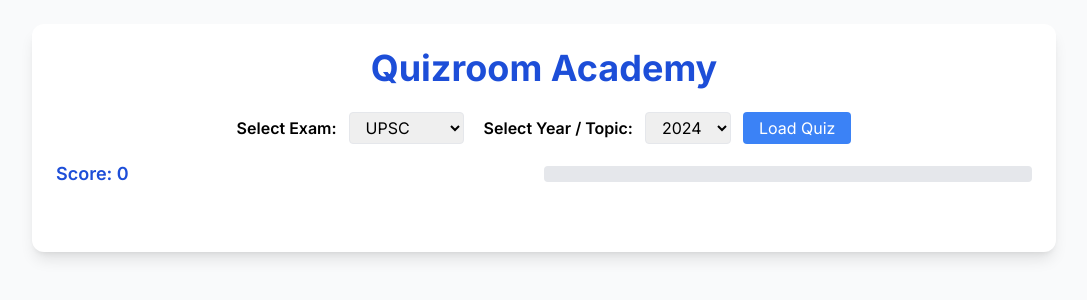
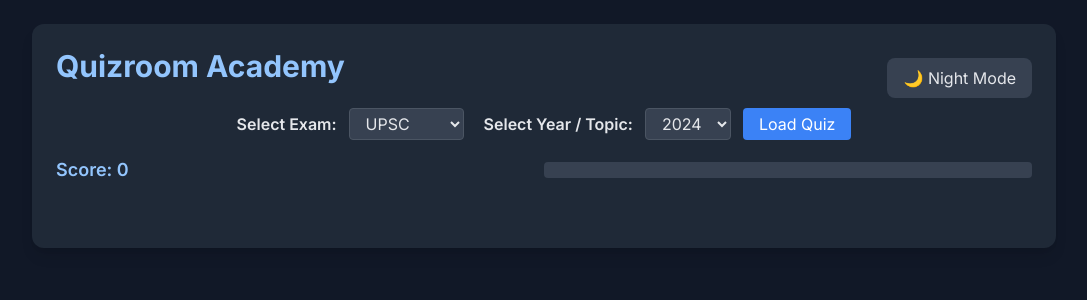
Before and after one commit to sanyasharma7/Quizroom-Academy-, a Flask app: page / in a window 1280 px wide. Shown: the top 300 px of the page, without its empty margins (96-1183 px from the left). Run offline with Flask 3, Linux system fonts and the light colour scheme; some libraries are stand-ins or nearby versions.

Commit message:
Update index.html

```diff
--- a/templates/index.html
+++ b/templates/index.html
@@ -1,43 +1,64 @@
 <!DOCTYPE html>
-<html lang="en">
+<html lang="en" class="dark">
 <head>
 <meta charset="UTF-8">
 <title>Quizroom Academy</title>
+
+<!-- Tailwind -->
 <script src="https://cdn.tailwindcss.com"></script>
+
+<!-- Chart.js -->
 <script src="https://cdn.jsdelivr.net/npm/chart.js"></script>
+
+<!-- Google Font -->
 <link href="https://fonts.googleapis.com/css2?family=Inter:wght@400;600;700&display=swap" rel="stylesheet">
+
 <style>
-body { font-family: 'Inter', sans-serif; }
+body { font-family: 'Inter', sans-serif; transition: background 0.4s, color 0.4s; }
 .card:hover { transform: scale(1.03); transition: all 0.3s ease; }
-.badge { animation: bounce 1s infinite; }
-@keyframes bounce { 0%,100%{transform:translateY(0);}50%{transform:translateY(-8px);} }
 </style>
+
+<script>
+// Tailwind dark mode class setup
+tailwind.config = {
+  darkMode: 'class'
+}
+</script>
 </head>
-<body class="bg-gray-50 p-6">
 
-<div class="max-w-5xl mx-auto bg-white p-6 rounded-xl shadow-lg">
+<body class="bg-gray-50 dark:bg-gray-900 p-6 text-gray-900 dark:text-gray-200">
 
-<h1 class="text-4xl font-bold text-center mb-6 text-blue-700">Quizroom Academy</h1>
+<div class="max-w-5xl mx-auto bg-white dark:bg-gray-800 p-6 rounded-xl shadow-lg">
 
-<!-- Exam & Subtopic Selection -->
+<!-- Header -->
+<div class="flex justify-between items-center">
+  <h1 class="text-3xl font-bold mb-6 text-blue-700 dark:text-blue-300">Quizroom Academy</h1>
+
+  <!-- Theme Toggle -->
+  <button id="themeToggle" class="px-4 py-2 rounded-lg bg-gray-200 dark:bg-gray-700 hover:bg-gray-300 dark:hover:bg-gray-600">
+    🌙 Night Mode
+  </button>
+</div>
+
+<!-- Exam & Topic Select -->
 <div class="mb-4 text-center flex flex-wrap justify-center items-center gap-3">
   <label class="font-semibold">Select Exam:</label>
-  <select id="examSelect" class="border rounded px-3 py-1">
+  <select id="examSelect" class="border rounded px-3 py-1 dark:bg-gray-700 dark:border-gray-600">
     <option value="upsc">UPSC</option>
     <option value="neet_pg">NEET PG</option>
     <option value="ssc">SSC</option>
   </select>
 
   <label class="font-semibold ml-2">Select Year / Topic:</label>
-  <select id="subtopicSelect" class="border rounded px-3 py-1"></select>
+  <select id="subtopicSelect" class="border rounded px-3 py-1 dark:bg-gray-700 dark:border-gray-600"></select>
 
   <button id="loadBtn" class="bg-blue-500 text-white px-4 py-1 rounded hover:bg-blue-600">Load Quiz</button>
 </div>
 
-<!-- Live Score & Progress -->
+<!-- Score + Progress -->
 <div class="flex justify-between items-center mb-4">
-  <div id="liveScore" class="text-lg font-semibold text-blue-700">Score: 0</div>
-  <div class="w-1/2 bg-gray-200 h-4 rounded">
+  <div id="liveScore" class="text-lg font-semibold text-blue-700 dark:text-blue-300">Score: 0</div>
+  <div class="w-1/2 bg-gray-200 dark:bg-gray-700 h-4 rounded">
     <div id="progressBar" class="h-4 bg-green-500 rounded w-0 transition-all"></div>
   </div>
 </div>
@@ -45,45 +66,42 @@ body { font-family: 'Inter', sans-serif; }
 <!-- Quiz Container -->
 <div id="quizContainer" class="mt-6 grid gap-4"></div>
 
-<!-- Navigation + Bookmark -->
+<!-- Navigation -->
 <div class="mt-4 flex justify-between hidden" id="navButtons">
-  <button id="prevBtn" class="bg-gray-300 px-4 py-1 rounded hover:bg-gray-400">Previous</button>
-  <button id="nextBtn" class="bg-gray-300 px-4 py-1 rounded hover:bg-gray-400">Next</button>
+  <button id="prevBtn" class="bg-gray-300 dark:bg-gray-700 px-4 py-1 rounded hover:bg-gray-400 dark:hover:bg-gray-600">Previous</button>
+  <button id="nextBtn" class="bg-gray-300 dark:bg-gray-700 px-4 py-1 rounded hover:bg-gray-400 dark:hover:bg-gray-600">Next</button>
 </div>
-<div class="mt-2 text-center">
-  <button id="bookmarkBtn" class="bg-yellow-400 px-4 py-1 rounded hidden hover:bg-yellow-500">Bookmark</button>
-</div>
+
+<!-- Submit Button -->
 <div class="mt-4 text-center">
   <button id="submitBtn" class="bg-green-500 text-white px-6 py-2 rounded hidden hover:bg-green-600">Submit Quiz</button>
 </div>
 
-<!-- Topic Chart -->
-<div id="topicChartContainer" class="mt-6 p-4 bg-white shadow-lg rounded-lg" style="display:none;">
-  <h2 class="text-xl font-bold mb-2 text-gray-700">Topic-wise Performance</h2>
+<!-- Chart -->
+<div id="topicChartContainer" class="mt-6 p-4 bg-white dark:bg-gray-800 shadow-lg rounded-lg hidden">
+  <h2 class="text-xl font-bold mb-2 text-gray-700 dark:text-gray-300">Topic-wise Performance</h2>
   <canvas id="topicChart"></canvas>
 </div>
 
 <!-- AI Summary -->
-<div id="aiSummaryCard" class="mt-6 p-4 bg-green-50 border-l-4 border-green-500 rounded-lg shadow-lg" style="display:none;">
-  <h2 class="font-bold text-lg mb-2 text-green-700">AI Study Recommendations</h2>
-  <p id="aiSummaryText" class="text-gray-800"></p>
+<div id="aiSummaryCard" class="mt-6 p-4 bg-green-50 dark:bg-green-900 border-l-4 border-green-500 rounded-lg shadow-lg hidden">
+  <h2 class="font-bold text-lg mb-2 text-green-700 dark:text-green-300">AI Study Recommendations</h2>
+  <p id="aiSummaryText"></p>
 </div>
 
 <script>
-let quizData=[], currentQuestion=0, answers={}, bookmarks=[];
-const examSelect=document.getElementById("examSelect");
-const subtopicSelect=document.getElementById("subtopicSelect");
-const quizContainer=document.getElementById("quizContainer");
-const loadBtn=document.getElementById("loadBtn");
-const prevBtn=document.getElementById("prevBtn");
-const nextBtn=document.getElementById("nextBtn");
-const submitBtn=document.getElementById("submitBtn");
-const bookmarkBtn=document.getElementById("bookmarkBtn");
-const navButtons=document.getElementById("navButtons");
-const progressBar=document.getElementById("progressBar");
-const liveScore=document.getElementById("liveScore");
+let quizData=[], currentQuestion=0, answers={};
 
-// Load subtopics
+// Theme Toggle
+const themeBtn = document.getElementById("themeToggle");
+themeBtn.addEventListener("click",()=>{
+  document.documentElement.classList.toggle("dark");
+  themeBtn.textContent = document.documentElement.classList.contains("dark")
+    ? "☀️ Day Mode"
+    : "🌙 Night Mode";
+});
+
+// Subtopics
 function loadSubtopics(){
   fetch(`/get_subtopics/${examSelect.value}`)
     .then(res=>res.json())
@@ -104,70 +122,70 @@ loadBtn.addEventListener("click",()=>{
   fetch(`/get-quiz/${examSelect.value}/${subtopicSelect.value}`)
     .then(res=>res.json())
     .then(data=>{
-      quizData=data;
-      currentQuestion=0; answers={}; bookmarks=[];
+      quizData=data; currentQuestion=0; answers={};
       renderQuestion();
       navButtons.classList.remove("hidden");
       submitBtn.classList.remove("hidden");
-      bookmarkBtn.classList.remove("hidden");
-      updateProgressBar();
-      updateLiveScore();
+      updateProgressBar(); updateLiveScore();
     });
 });
 
 // Render Question
 function renderQuestion(){
   const q=quizData[currentQuestion];
-  let html=`<div class="p-4 border rounded shadow-lg bg-white card">
-              <div class="flex justify-between items-center">
-                <p class="font-semibold text-lg">Q${currentQuestion+1}: ${q.question}</p>
-                <span class="px-2 py-1 rounded bg-blue-100 text-blue-800">${bookmarks.includes(currentQuestion)?"Bookmarked":""}</span>
-              </div>`;
+  let html=`<div class="p-4 border rounded shadow-lg bg-white dark:bg-gray-700 card">
+              <p class="font-semibold text-lg">Q${currentQuestion+1}: ${q.question}</p>`;
   q.options.forEach(option=>{
-    const checked=answers[currentQuestion]===option?"checked":"";
-    html+=`<label class="block mt-2 p-2 border rounded cursor-pointer hover:bg-gray-100 ${answers[currentQuestion]===option?'bg-blue-50 border-blue-400':''}">
-              <input type="radio" name="q${currentQuestion}" value="${option}" ${checked} class="mr-2">${option}
+    const checked = answers[currentQuestion]===option ? "checked" : "";
+    html+=`<label class="block mt-2 p-2 border rounded cursor-pointer hover:bg-gray-100 dark:hover:bg-gray-600 ${checked?'bg-blue-100 dark:bg-blue-700':''}">
+            <input type="radio" name="q${currentQuestion}" value="${option}" ${checked} class="mr-2">${option}
            </label>`;
   });
   html+="</div>";
   quizContainer.innerHTML=html;
-  speakQuestion(q.question);
-  highlightBookmark();
 }
 
 // Navigation
-prevBtn.addEventListener("click",()=>{ saveAnswer(); if(currentQuestion>0){currentQuestion--; renderQuestion();}});
-nextBtn.addEventListener("click",()=>{ saveAnswer(); if(currentQuestion<quizData.length-1){currentQuestion++; renderQuestion();}});
-function saveAnswer(){ const selected=document.querySelector(`input[name='q${currentQuestion}']:checked`); answers[currentQuestion]=selected?selected.value:""; updateProgressBar(); updateLiveScore();}
+prevBtn.onclick=()=>{ saveAnswer(); if(currentQuestion>0){currentQuestion--; renderQuestion();}};
+nextBtn.onclick=()=>{ saveAnswer(); if(currentQuestion<quizData.length-1){currentQuestion++; renderQuestion();}};
+function saveAnswer(){
+  const sel=document.querySelector(`input[name='q${currentQuestion}']:checked`);
+  answers[currentQuestion]=sel?sel.value:"";
+  updateProgressBar(); updateLiveScore();
+}
 
-// Progress & Live Score
-function updateProgressBar(){ let percent=(Object.keys(answers).length/quizData.length)*100; progressBar.style.width=percent+"%";}
-function updateLiveScore(){ let score=0; for(let i=0;i<quizData.length;i++){ if(answers[i]===quizData[i].answer) score++;} liveScore.innerText=`Score: ${score} / ${quizData.length}`;}
+// Progress + Live Score
+function updateProgressBar(){
+  let percent=(Object.keys(answers).length/quizData.length)*100;
+  progressBar.style.width = percent+"%";
+}
+function updateLiveScore(){
+  let score=0;
+  quizData.forEach((q,i)=>{ if(answers[i]===q.answer) score++; });
+  liveScore.textContent = `Score: ${score} / ${quizData.length}`;
+}
 
-// Bookmark
-bookmarkBtn.addEventListener("click",()=>{ if(!bookmarks.includes(currentQuestion)) bookmarks.push(currentQuestion); highlightBookmark();});
-function highlightBookmark(){ if(bookmarks.includes(currentQuestion)) bookmarkBtn.classList.add("bg-yellow-600"); else bookmarkBtn.classList.remove("bg-yellow-600");}
-
-// Submit
-submitBtn.addEventListener("click",()=>{
+// Submit Quiz
+submitBtn.onclick=()=>{
   saveAnswer();
-  fetch(`/submit/${examSelect.value}/${subtopicSelect.value}`, {
+  fetch(`/submit/${examSelect.value}/${subtopicSelect.value}`,{
     method:"POST",
     headers:{"Content-Type":"application/json"},
     body:JSON.stringify(answers)
   }).then(res=>res.json()).then(data=>{
-    renderResultCards();
+    renderResults();
     renderTopicChart(data.incorrect_questions);
-    document.getElementById("aiSummaryText").innerText=data.ai_summary;
-    document.getElementById("aiSummaryCard").style.display="block";
+    aiSummaryText.textContent=data.ai_summary;
+    aiSummaryCard.classList.remove("hidden");
   });
-});
+};
 
-// Render Result Cards
-function renderResultCards(){
+// Results
+function renderResults(){
   quizContainer.innerHTML="";
   quizData.forEach((q,i)=>{
-    let color=answers[i]===q.answer?"bg-green-100 border-green-400":"bg-red-100 border-red-400";
+    let correct = answers[i]===q.answer;
+    let color = correct ? "bg-green-100 dark:bg-green-800 border-green-400" : "bg-red-100 dark:bg-red-800 border-red-400";
     quizContainer.innerHTML+=`<div class="p-4 border-l-4 ${color} rounded shadow-lg mb-2">
         <p class="font-semibold">Q${i+1}: ${q.question}</p>
         <p>Your Answer: ${answers[i]||"Not Answered"}</p>
@@ -176,19 +194,28 @@ function renderResultCards(){
   });
 }
 
-// Topic Chart
-function renderTopicChart(incorrectQuestions){
-  const topicCounts={};
-  quizData.forEach((q,i)=>{ let topic=subtopicSelect.value; if(!topicCounts[topic]) topicCounts[topic]=0; if(answers[i]!==q.answer) topicCounts[topic]++;});
+// Chart
+function renderTopicChart(incorrect){
   const ctx=document.getElementById("topicChart").getContext("2d");
-  new Chart(ctx,{ type:'bar', data:{ labels:Object.keys(topicCounts), datasets:[{ label:'Incorrect Questions', data:Object.values(topicCounts), backgroundColor:'rgba(255,99,132,0.6)' }] }, options:{responsive:true, plugins:{legend:{display:false}}} });
-  document.getElementById("topicChartContainer").style.display="block";
+  new Chart(ctx,{
+    type:'bar',
+    data:{
+      labels:[subtopicSelect.value],
+      datasets:[{
+        label:'Incorrect Questions',
+        data:[incorrect.length],
+        backgroundColor:['rgba(75, 192, 192, 0.6)'],
+        borderRadius:8
+      }]
+    },
+    options:{
+      responsive:true,
+      scales:{ y:{ beginAtZero:true, grid:{display:true} }, x:{ grid:{display:false} } }
+    }
+  });
+  topicChartContainer.classList.remove("hidden");
 }
-
-// TTS
-function speakQuestion(text){ if('speechSynthesis' in window){ const msg=new SpeechSynthesisUtterance(text); window.speechSynthesis.speak(msg);}}
 </script>
-
 </div>
 </body>
 </html>
```
